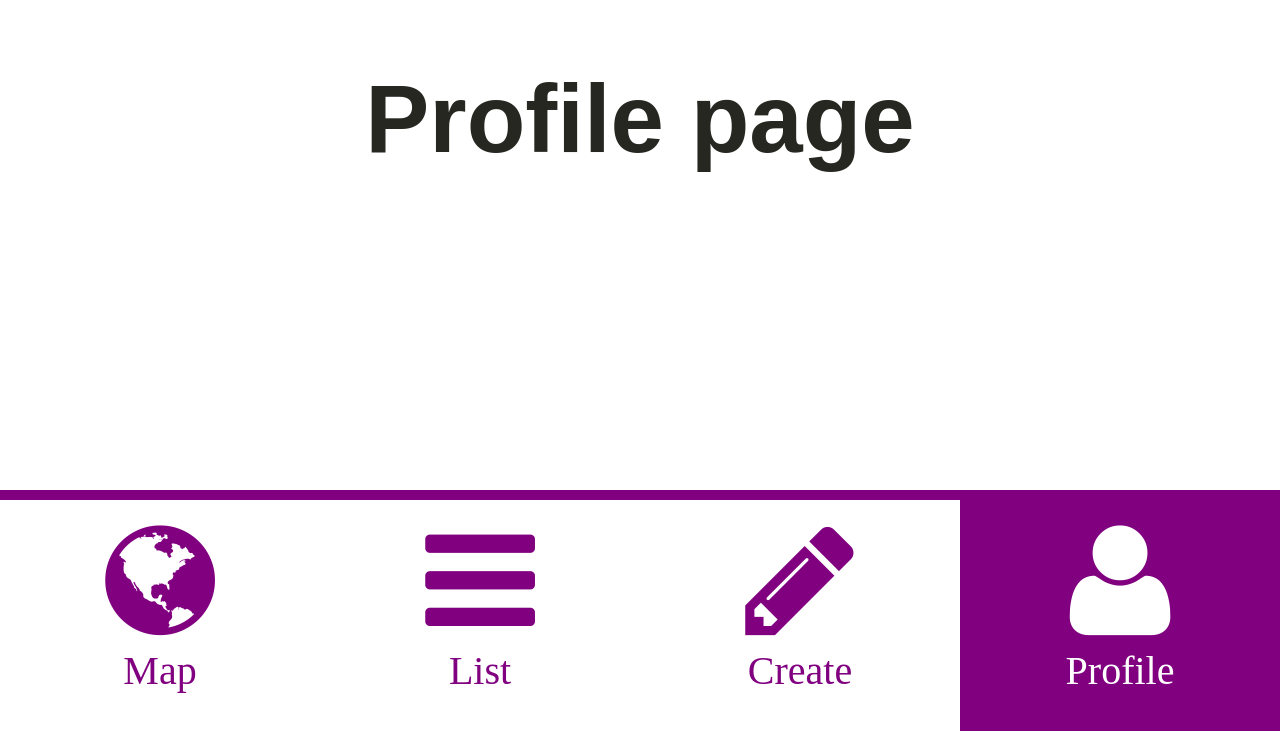
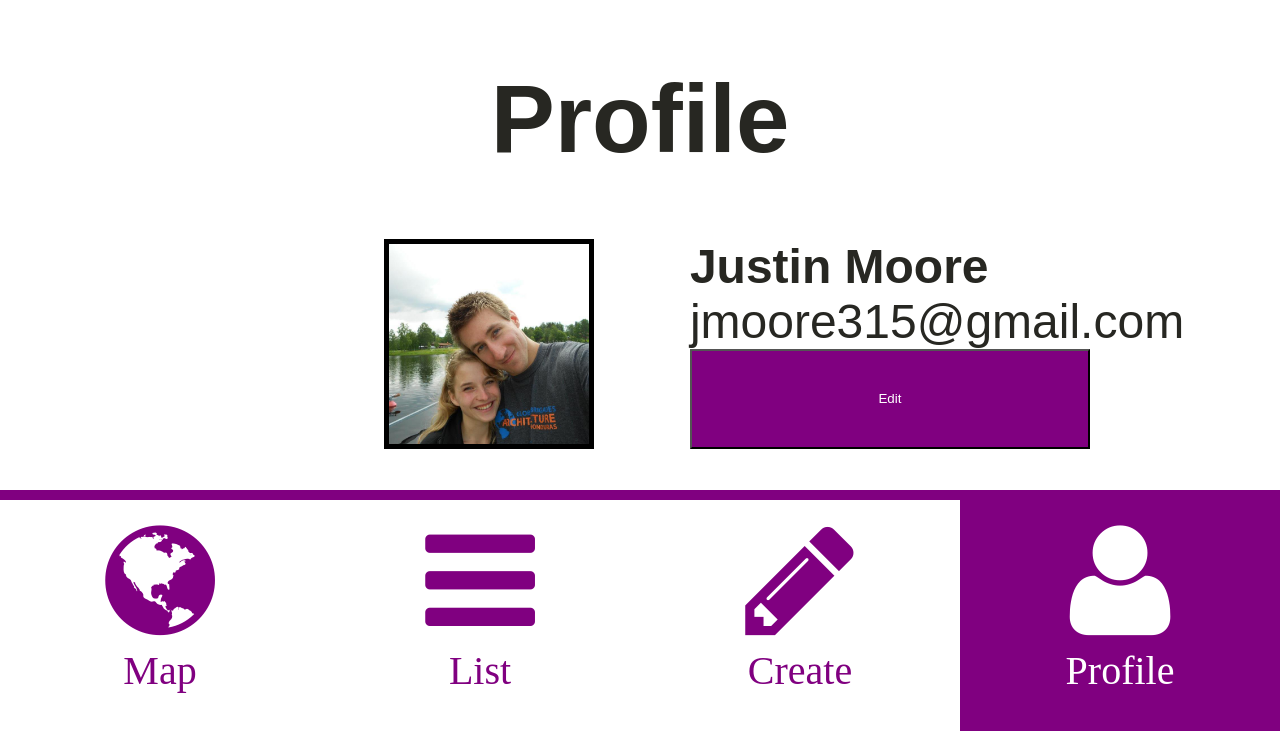
Before and after one commit to jmoore315/HCIProj, a PHP site: page /profile.html in a window 1280 px wide. Shown: the part 100-831 px from the top of the page. Run offline with PHP 8.4, Linux system fonts and the light colour scheme.

Commit message:
profile page

```diff
--- a/index.html
+++ b/index.html
@@ -43,14 +43,14 @@
 			</span>
 		</a>
 
-		<a href="index.html">
+		<a href="create.html">
 			<span class="bottom-link" id="create">
 				<i class="icon-pencil icon-8x"></i>
 				<br/>
 				<span class="icon-text">Create</span>
 			</span>
 		</a>
-		<a href="index.html">
+		<a href="profile.html">
 			<span class="bottom-link" id="profile">
 				<i class="icon-user icon-8x"></i>
 				<br/>
--- a/list.html
+++ b/list.html
@@ -283,7 +283,7 @@
 				<span class="icon-text">Create</span>
 			</span>
 		</a>
-		<a href="post.html">
+		<a href="profile.html">
 			<span class="bottom-link" id="profile">
 				<i class="icon-user icon-8x"></i>
 				<br/>
--- a/profile.html
+++ b/profile.html
@@ -15,7 +15,17 @@
 	<div id="wrapper">
 
 			<div id="content">
-						<h1>Profile page </h1>
+						<h1>Profile</h1>
+
+
+			<img src="profile-pic.jpg" id="profile-pic">
+			<div id="profile-info">
+				<div id="profile-name">Justin Moore</div>
+				<div id="profile-email">jmoore315@gmail.com</div>
+				<button id="profile-edit" type="button" onclick="alert('Page not found')">Edit</button>
+			</div>
+
+
 			</div>
 
 	</div>
--- a/style.css
+++ b/style.css
@@ -303,7 +303,7 @@ th {
 }
 
 th.middle-table-column {
-	border-bottom: 2x solid black;
+	border-bottom: 2px solid black;
 	padding-left: 30px;
 	padding-bottom: 0;
 }
@@ -377,3 +377,28 @@ table tr.alt-row td {
 .category {
 	font-weight: bold;
 }
+
+
+#profile-pic {
+	float: left;
+	height: 200px;
+	width: 200px;
+	border: 5px solid black;
+	margin-left: 30%;
+}
+
+#profile-info {
+	display: inline-block;
+	text-align: left;
+}
+
+#profile-name {
+	font-weight: bold;
+}
+
+#profile-edit {
+	width: 400px;
+	height: 100px;
+	color: white;
+	background-color: purple;
+}
```
Also changed, not shown: create.html (+0 -7 lines), profile-pic.jpg (added).
